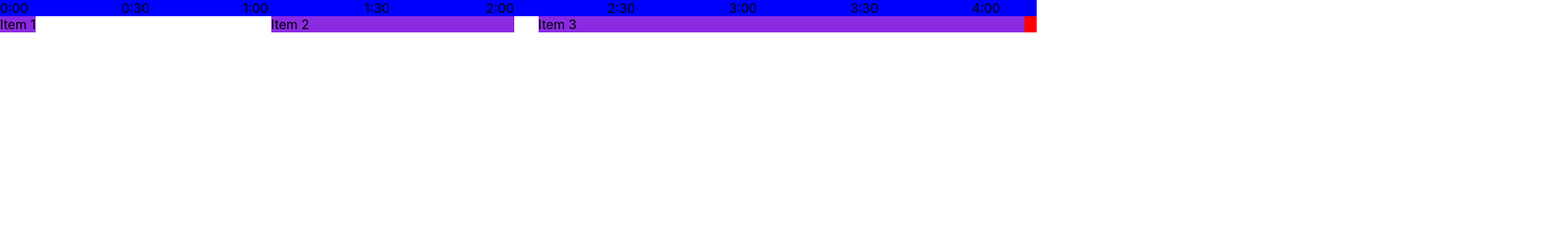
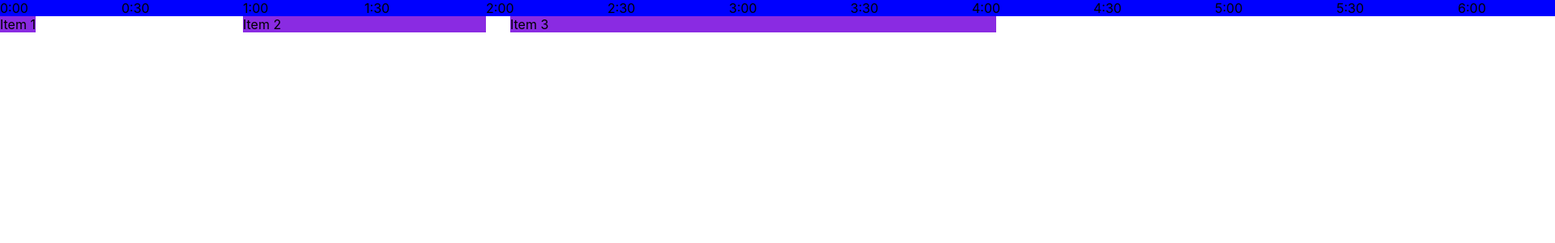
Before and after one commit to Eshdel/corporate-television-diplom, a React (Create React App) app: page / in a window 1280 px wide. Shown: the top 300 px of the page at 81% size, 1920 px wide, since content can reach past the window. Built offline with nearby package versions, Linux system fonts and the light colour scheme.

Commit message:
fix scrollbar

```diff
--- a/src/Timeline/Timeline.css
+++ b/src/Timeline/Timeline.css
@@ -5,7 +5,6 @@
 }
 
 .time-labels-wrapper  {
-    width: 100%;
     display: flex;
     grap:32px;
      overflow-x: auto;
@@ -14,7 +13,6 @@
      background-color: blue;
 }
 .items-content-wrapper {
-    width: 100%;
     display: flex;
     grap:32px;
     overflow-x: auto;
--- a/src/Timeline/Timeline.jsx
+++ b/src/Timeline/Timeline.jsx
@@ -13,6 +13,7 @@ const Timeline = () => {
 
   const [zoomMod, setZoomMod] = useState(1); // Начальное значение масштаба 1 (обычный масштаб)
   const [scale, setScale] = useState(1);
+  const [contentWidth, setContentWidth] = useState(0);
 
   const items = [
     { name: 'Item 1', startTime: '0', duration: '0.03125'},
@@ -208,8 +209,6 @@ const Timeline = () => {
   function generateItemLabels (items) {
     const itemsReact = [];
 
-    let prevItemRight = 0; // Переменная для хранения правой границы предыдущего элемента
-
     for (let i = 0; i < items.length; i++) {
       const currentItem = getItemReact(items[i]);
 
@@ -217,21 +216,13 @@ const Timeline = () => {
       const itemWidth = parseFloat(currentItem.width); // Преобразуем ширину в число
       const itemLeft = parseFloat(currentItem.left); // Преобразуем левый отступ в число
 
-      // Проверяем, нужно ли добавить пустое пространство между предыдущим и текущим элементом
-      if (itemLeft > prevItemRight) {
-        const emptyWidth = itemLeft - prevItemRight; // Вычисляем ширину пустого пространства
-        const spaceItem = (
-          <div key={`spaceItem-${i}`} className="spaceItem" style={{ minWidth: `${emptyWidth}px`, backgroundColor: 'white' }}></div>
-        );
-        itemsReact.push(spaceItem); // Добавляем пустое пространство
-      }
 
       // Создаём элемент React для текущего элемента
       const itemElement = (
         <div
           key={currentItem.name}
           className="item"
-          style={{ minWidth: `${itemWidth}px`, left: currentItem.left}}
+          style={{ minWidth: `${itemWidth}px`,  left: `${itemLeft}px`, position: "absolute"}}
           onMouseDown={(e) => handleMouseDown(e, currentItem)}
           onMouseMove={handleMouseMove}
           onMouseUp={handleMouseUp}
@@ -241,19 +232,43 @@ const Timeline = () => {
 
       itemsReact.push(itemElement); // Добавляем текущий элемент в список
 
-      prevItemRight = itemLeft + itemWidth; // Обновляем правую границу предыдущего элемента
     }
 
-    if(timeLabelsRef.current && prevItemRight < timeLabelsRef.current.scrollWidth){
-      const emptyWidth = timeLabelsRef.current.scrollWidth - prevItemRight; // Вычисляем ширину пустого пространства
-      const spaceItem = (
-        <div key={`spaceItem-end`} className="spaceItem" style={{ minWidth: `${emptyWidth}px`, backgroundColor: 'black' }}></div>
-      );
-
-      itemsReact.push(spaceItem);
-    }
     return itemsReact;
   }
+
+  const updateContentWidth = () => {
+    if (timeLabelsRef.current) {
+      switch(zoomMod) {
+        case 0:
+          setContentWidth(3600);
+          break;
+        case 1:
+          setContentWidth(7200); // 30
+          break;
+        case 2:
+          setContentWidth(14400); // 15
+          break;
+        case 3:
+          setContentWidth(43200); // 10
+          break;
+        case 4:
+          setContentWidth(129600); // 5
+          break;
+        case 5:
+          setContentWidth(518400); // 1
+          break;
+      }
+    }
+  };
+
+  useEffect(() => {
+    updateContentWidth();
+  }, [zoomMod]);
+
+  useEffect(() => {
+    updateContentWidth();
+  }, []);
 
   return (
     <div className="timeline-wrapper">
@@ -261,6 +276,7 @@ const Timeline = () => {
         className="time-labels-wrapper"
         onScroll={handleScroll}
         ref={timeLabelsRef}
+        style={{ width: `${contentWidth}px`}}
       >
         {generateTimeLabels()}
       </div>
@@ -268,6 +284,7 @@ const Timeline = () => {
         className="items-content-wrapper"
         onScroll={handleScroll}
         ref={itemsContentRef}
+        style={{ width: `${contentWidth}px`}}
       >
         {generateItemLabels(items)}
       </div>
```
